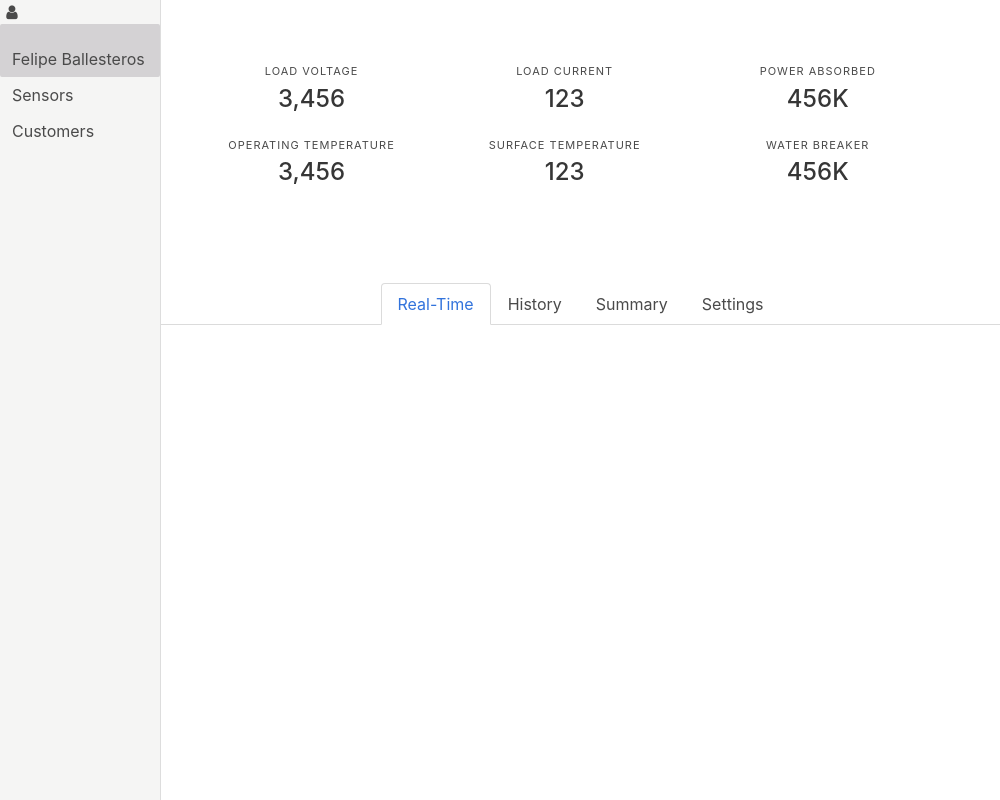
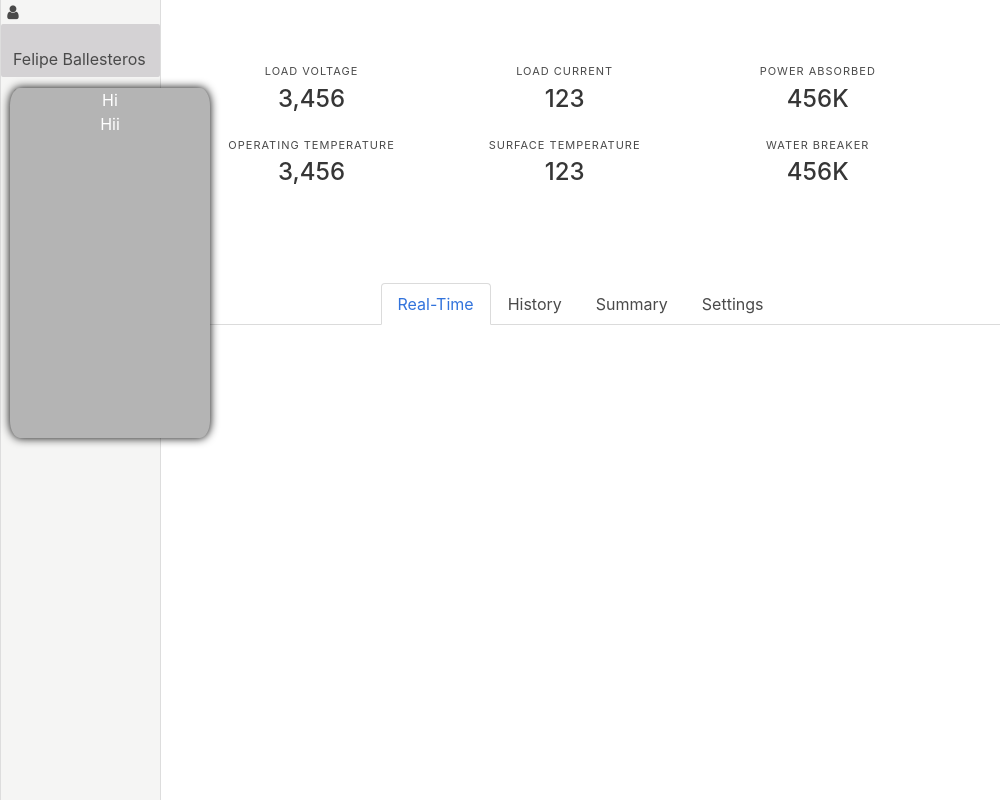
Before and after one commit to Sustaingineeringubc/Monitoring-System, an Electron app: page renderer/monitor.html in a window 1000 px wide. Drawn offline with nearby package versions, Linux system fonts and the light colour scheme; no server answers.

Commit message:
Addition of little user menu

```diff
--- a/css/monitor.css
+++ b/css/monitor.css
@@ -87,3 +87,18 @@
 .hidden {
 display: none;
 }
+
+.littleMenu {
+  width: 200px;
+  height: 350px;
+  background: rgb(180,180,180);
+  position: absolute;
+  top: 11%;
+  bottom: 0;
+  right: 0;
+  left: 1%;
+  z-index: 1;
+  border-radius: 5%;
+  text-align: center;
+  box-shadow: 0px 0px 10px black;
+}
--- a/renderer/monitor.html
+++ b/renderer/monitor.html
@@ -21,6 +21,12 @@
 <body>
     <!-- The whole thing -->
     <section class="pane-group">
+        <div class="littleMenu" id="littleMenu">
+            <ul style="color: white">
+                <li>Hi</li>
+                <li>Hii</li>
+            </ul>
+        </div>
         <!-- Sidebar -->
         <section class="pane pane-sm sidebar" style="max-width: 160px; min-width: 160px; height: 100%;">
             <nav class="nav-group">
```
